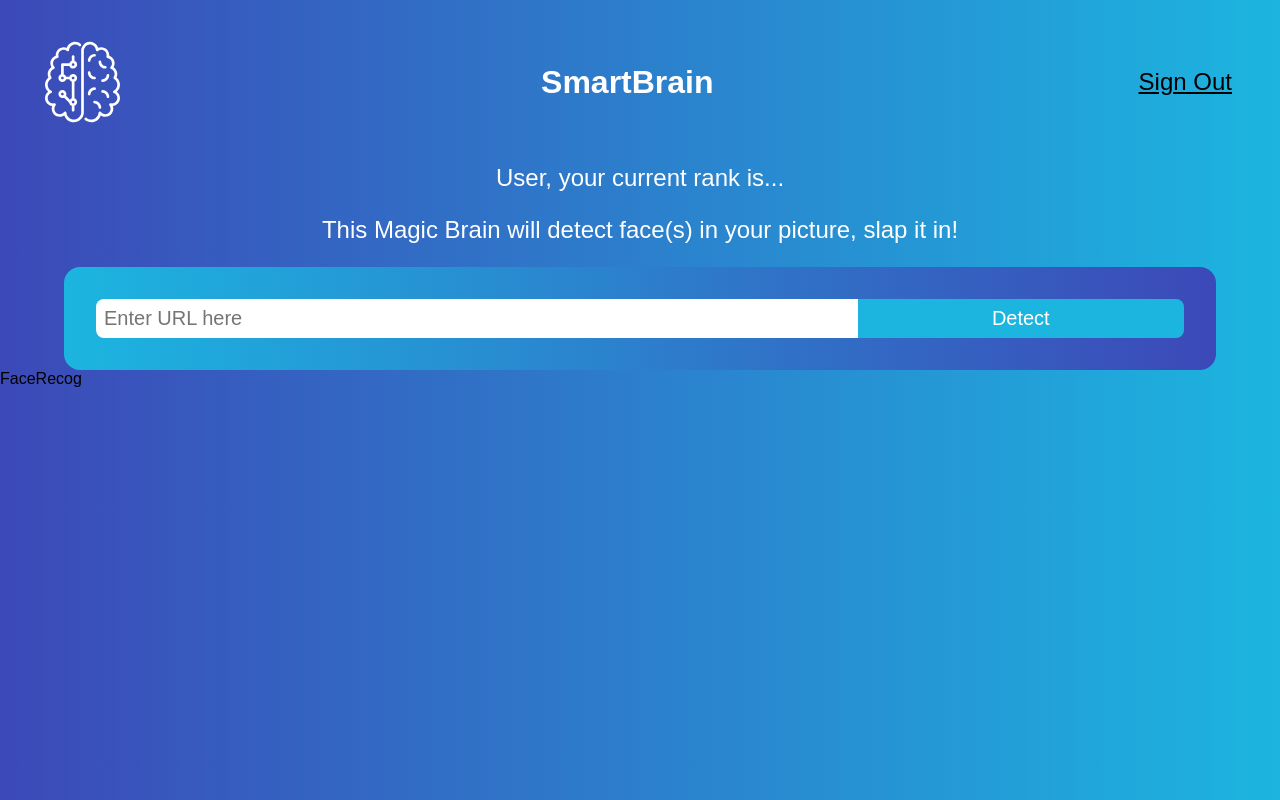
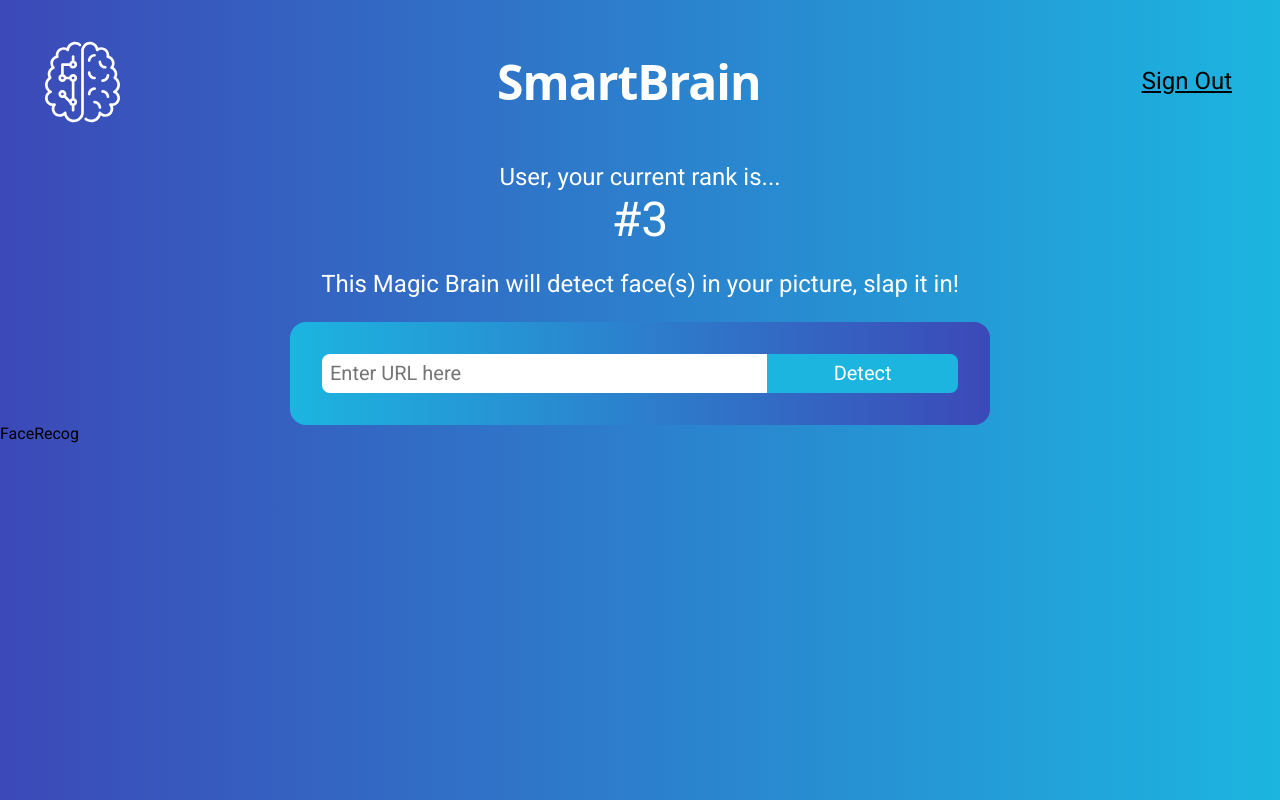
Before and after one commit to rzilla92/smartbrain, a React (Vite) app: page / in a window 1280 px wide. Built offline with nearby package versions, Linux system fonts and the light colour scheme.

Commit message:
updated styling

```diff
--- a/index.html
+++ b/index.html
@@ -3,6 +3,9 @@
   <head>
     <meta charset="UTF-8" />
     <meta name="viewport" content="width=device-width, initial-scale=1.0" />
+    <link rel="preconnect" href="https://fonts.googleapis.com">
+    <link rel="preconnect" href="https://fonts.gstatic.com" crossorigin>
+    <link href="https://fonts.googleapis.com/css2?family=Noto+Serif:wght@700&family=Roboto:wght@300;400;500;700;900&display=swap" rel="stylesheet">
     <title>SmartBrain - Face Detection</title>
   </head>
   <body>
--- a/src/App.css
+++ b/src/App.css
@@ -2,3 +2,9 @@
     display: flex;
     justify-content: center;
 }
+
+.title  {
+    font-family: 'Noto Sans', serif;
+    letter-spacing: -1px;
+    font-size: 3em;
+}
--- a/src/Components/ImageLinkForm/ImageLinkForm.jsx
+++ b/src/Components/ImageLinkForm/ImageLinkForm.jsx
@@ -8,7 +8,7 @@ const ImageLinkForm = () => {
         {'This Magic Brain will detect face(s) in your picture, slap it in!'}
       </p>
       <div className='center'>
-       <div className='form center pa4 w-90 br4'>
+       <div className='form center pa4 br4'>
         <input className='form-input f4 pa2 w-70' type='text' placeholder='Enter URL here'/>
         <button className='submit w-30 f4 link ph3 pv2 dib white'>Detect</button>
        </div>
--- a/src/Components/Navigation/Navigation.jsx
+++ b/src/Components/Navigation/Navigation.jsx
@@ -5,7 +5,7 @@ const Navigation = () => {
   return (
     <nav className='flex justify-between items-center'>
       <Logo />
-      <h1 className='white'>SmartBrain</h1>
+      <h1 className='white title'>SmartBrain</h1>
       <p className='f3 ma4 link dim black underline pa3 pointer'>Sign Out</p>
     </nav>
   )
--- a/src/Components/Rank/Rank.jsx
+++ b/src/Components/Rank/Rank.jsx
@@ -2,9 +2,16 @@ import React from 'react'
 
 const Rank = () => {
   return (
-    <div className='white f3 center'>
-        {'User, your current rank is...'}
+    <div>
+      <div className='white f3 tc'>
+          {'User, your current rank is...'}
+      </div>
+      <div className='white f1 tc'>
+          {'#3'}
+      </div>
     </div>
+
+
   )
 }
 
--- a/src/index.css
+++ b/src/index.css
@@ -3,7 +3,7 @@ html {
 }
 
 body {
-  font-family: sans-serif;
+  font-family: 'Roboto', sans-serif;
   margin: 0;
   padding: 0;
   background: linear-gradient(to left, #1CB5E0 0%, #3c49b8 100%);
```
